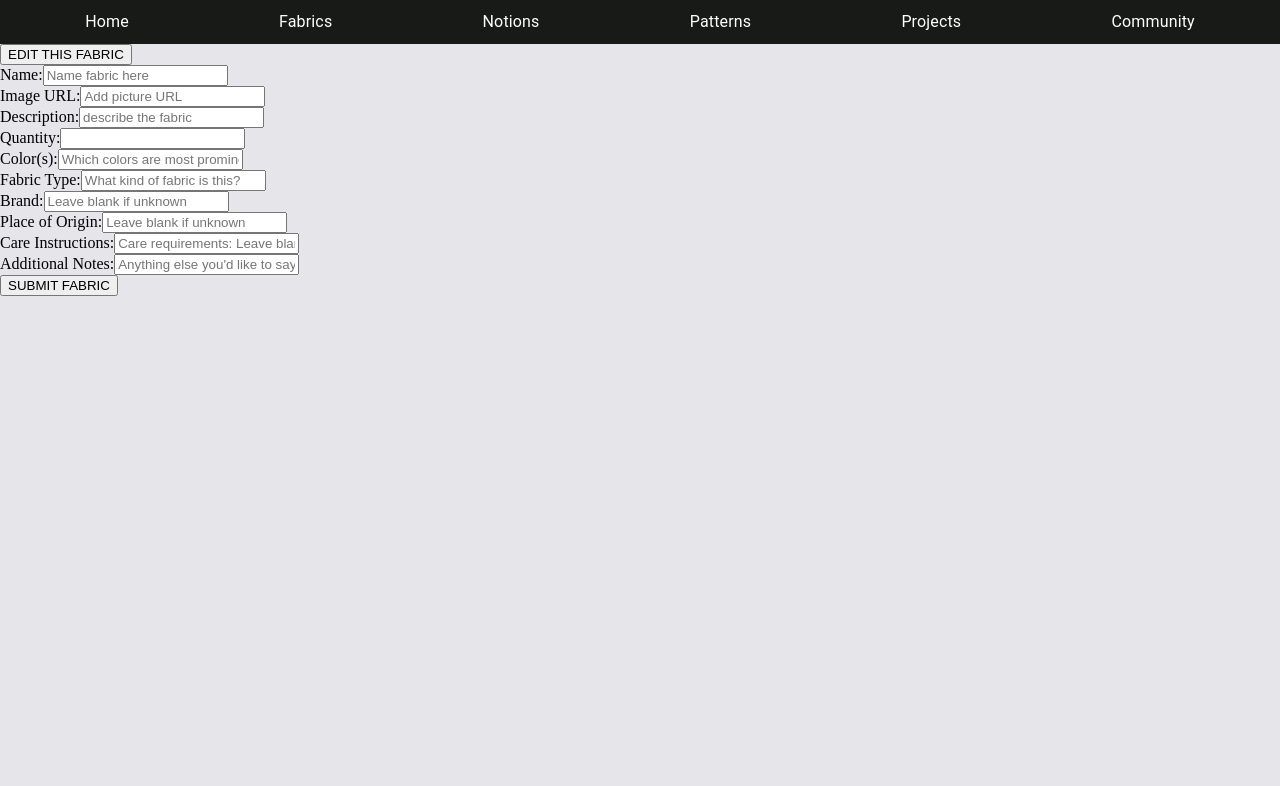
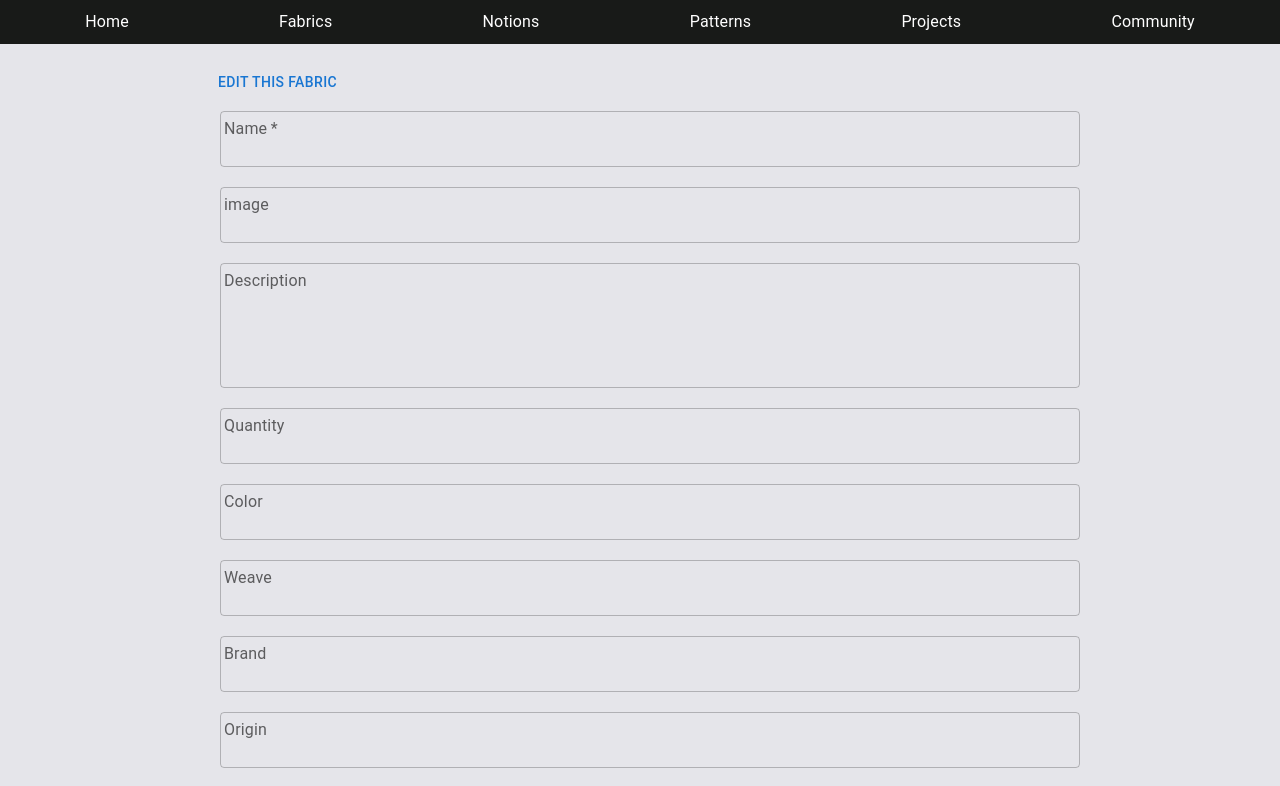
Before and after one commit to op-spark-git-good/Spooler, a React (Create React App) app in the folder client/: page /fabric-form in a window 1280 px wide. Shown: the top 786 px of the page. Built offline with nearby package versions, Linux system fonts and the light colour scheme; the HTML template or start-up script is replaced by a standard one.

Commit message:
ADD: Workable form to FabricForm.jsx, additional prop functions added from Fabrics.jsx

```diff
--- a/client/src/FabricForm.jsx
+++ b/client/src/FabricForm.jsx
@@ -12,6 +12,7 @@ import { Typography,
   DialogContentText,
   DialogTitle,
   Button,
+  Container,
 } from "@mui/material";
 
 const FabricForm = ({getAllFabrics, currFabric}) => {
@@ -75,22 +76,60 @@ const abortEditMode = () => {
 }
 
 return (
-  <div>
-
-     <button className="edit-button" onClick={editEntry}>EDIT THIS FABRIC</button>
+  <Container
+  maxWidth="md"
+  style={{
+    height: '100vh',
+    padding: '20px'
+  }}
+  >
+    <Button className="edit-button" onClick={editEntry}>EDIT THIS FABRIC</Button>
     <form>
-      <label htmlFor="name">Name:</label>
+   <TextField
+                  fullWidth
+                  label="Name"
+                  name="name"
+                  {...register("name", { required: "Name is required" })}
+                  required
+                  placeholder="Name fabric here"
+                  sx={{
+                    padding: "10px"
+                  }}
+                />
+      {/* <label htmlFor="name">Name:</label>
       <input {...register("name", {
         required: "Fabric must have a name"
       })}
       type="text"
       id="fab-name"
-      placeholder="Name fabric here"/><br></br>
-      <label htmlFor="image">Image URL:</label>
+      placeholder="Name fabric here"/><br></br> */}
+      <TextField
+                  fullWidth
+                  label="image"
+                  {...register("image")}
+                  placeholder="Place fabric URL"
+                  sx={{
+                    padding: "10px"
+                  }}
+                />
+      {/* <label htmlFor="image">Image URL:</label>
       <input {...register("image")}
       type="text" id="fab-image"
-      placeholder="Add picture URL" /><br></br>
-      <label htmlFor="description">Description:</label>
+      placeholder="Add picture URL" /><br></br> */}
+      <TextField
+                  fullWidth
+                  label="Description"
+                  name="description"
+                  type="textarea"
+                  {...register("description")}
+                  placeholder="Tell us about your fabric"
+                  multiline
+                  rows={4}
+                  sx={{
+                    padding: "10px"
+                  }}
+                />
+      {/* <label htmlFor="description">Description:</label>
       <input {...register("description")}
       type="textarea"
       id="fab-description"
@@ -102,47 +141,125 @@ return (
         width: 100,
         height: 100,
       }}
-      /><br></br>
-      <label htmlFor="quantity">Quantity:</label>
+      />
+      */}
+      <br></br>
+      <TextField
+                  fullWidth
+                  label="Quantity"
+                  name="quantity"
+                  type="number"
+                  {...register("quantity")}
+                  placeholder="How much ya got?"
+                  sx={{
+                    padding: "10px"
+                  }}
+                />
+      {/* <label htmlFor="quantity">Quantity:</label>
       <input {...register("quantity")}
       type="number"
-      id="fab-quantity-yds" /><br></br>
-      <label htmlFor="color">Color(s):</label>
+      id="fab-quantity-yds" /><br></br> */}
+      <TextField
+                  fullWidth
+                  label="Color"
+                  name="color"
+                  inputRef={register("colors")}
+                  placeholder="colors"
+                  sx={{
+                    padding: "10px"
+                  }}
+                />
+      {/* <label htmlFor="color">Color(s):</label>
       <input {...register("colors")}
       type="text"
       id="fab-color"
       placeholder="Which colors are most prominent?"
-      /><br></br>
-      <label htmlFor="weave">Fabric Type:</label>
+      /><br></br> */}
+      <TextField
+                  fullWidth
+                  label="Weave"
+                  name="weave"
+                  inputRef={register("weave")}
+                  placeholder="What is it made of?"
+                  sx={{
+                    padding: "10px"
+                  }}
+                />
+      {/* <label htmlFor="weave">Fabric Type:</label>
       <input {...register("weave")}
       type="text"
       id="fab-type"
       placeholder="What kind of fabric is this?"
-      /><br></br>
-      <label htmlFor="brand">Brand:</label>
+      /><br></br> */}
+      <TextField
+                  fullWidth
+                  label="Brand"
+                  name="brand"
+                  inputRef={register("brand")}
+                  placeholder="Who made it?"
+                  sx={{
+                    padding: "10px"
+                  }}
+                />
+      {/* <label htmlFor="brand">Brand:</label>
       <input {...register("brand")}
       type="text"
       id="fab-brand"
       placeholder="Leave blank if unknown"
-      /><br></br>
-      <label htmlFor="origin">Place of Origin:</label>
+      /><br></br> */}
+      <TextField
+                  fullWidth
+                  label="Origin"
+                  name="origin"
+                  inputRef={register("origin")}
+                  placeholder="Where'd you get it?"
+                  sx={{
+                    padding: "10px"
+                  }}
+                />
+      {/* <label htmlFor="origin">Place of Origin:</label>
       <input {...register("origin")}
       type="text"
       id="fab-origin"
       placeholder="Leave blank if unknown"
-      /><br></br>
-      <label htmlFor="care">Care Instructions:</label>
+      /><br></br> */}
+      <TextField
+                  fullWidth
+                  label="Care"
+                  name="care"
+                  inputRef={register("care")}
+                  placeholder="Instructions for care"
+                  multiline
+                  rows={2}
+                  sx={{
+                    padding: "10px"
+                  }}
+                />
+      {/* <label htmlFor="care">Care Instructions:</label>
       <input {...register("care")}
       type="textarea"
       id="fab-care"
       placeholder="Care requirements: Leave blank if unknown"
-      /><br></br>
-      <label htmlFor="notes">Additional Notes:</label>
+      /><br></br> */}
+      <TextField
+                  fullWidth
+                  label="Notes"
+                  name="notes"
+                  type="textarea"
+                  inputRef={register("notes")}
+                  placeholder="Anything else?"
+                  multiline
+                  rows={4}
+                  sx={{
+                    padding: "10px"
+                  }}
+                />
+      {/* <label htmlFor="notes">Additional Notes:</label>
       <input {...register("notes")}
       type="textarea"
       id="fab-notes"
       placeholder="Anything else you'd like to say?"
-      /><br></br>
+      /><br></br> */}
       {editMode
       ?
       // <input onClick={handleSubmit(putForm)} type="submit" value="submit"/>
@@ -155,7 +272,7 @@ return (
       <button onClick={handleSubmit(postForm)} type="submit" id="post-butt">SUBMIT FABRIC</button>
     }
     </form>
-    </div>
+    </Container>
   )
 }
 
--- a/client/src/Fabrics.jsx
+++ b/client/src/Fabrics.jsx
@@ -182,7 +182,6 @@ const deleteFabric = () => {
             currFabric={currFabric}
             getAllFabrics={getAllFabrics}
             handleClose={handleClose}
-            editMode={true}
             />
              </Dialog>
 
```
